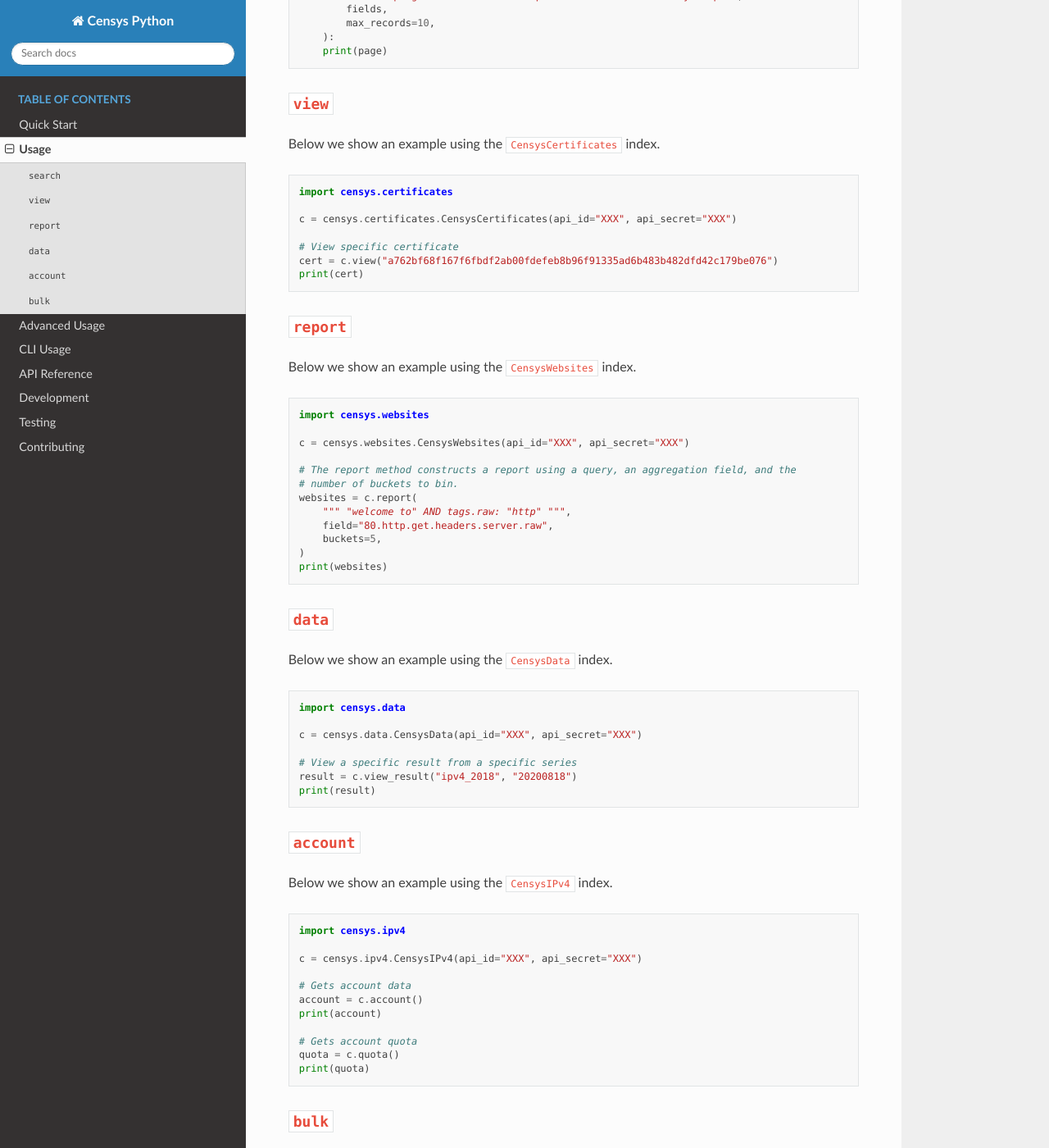
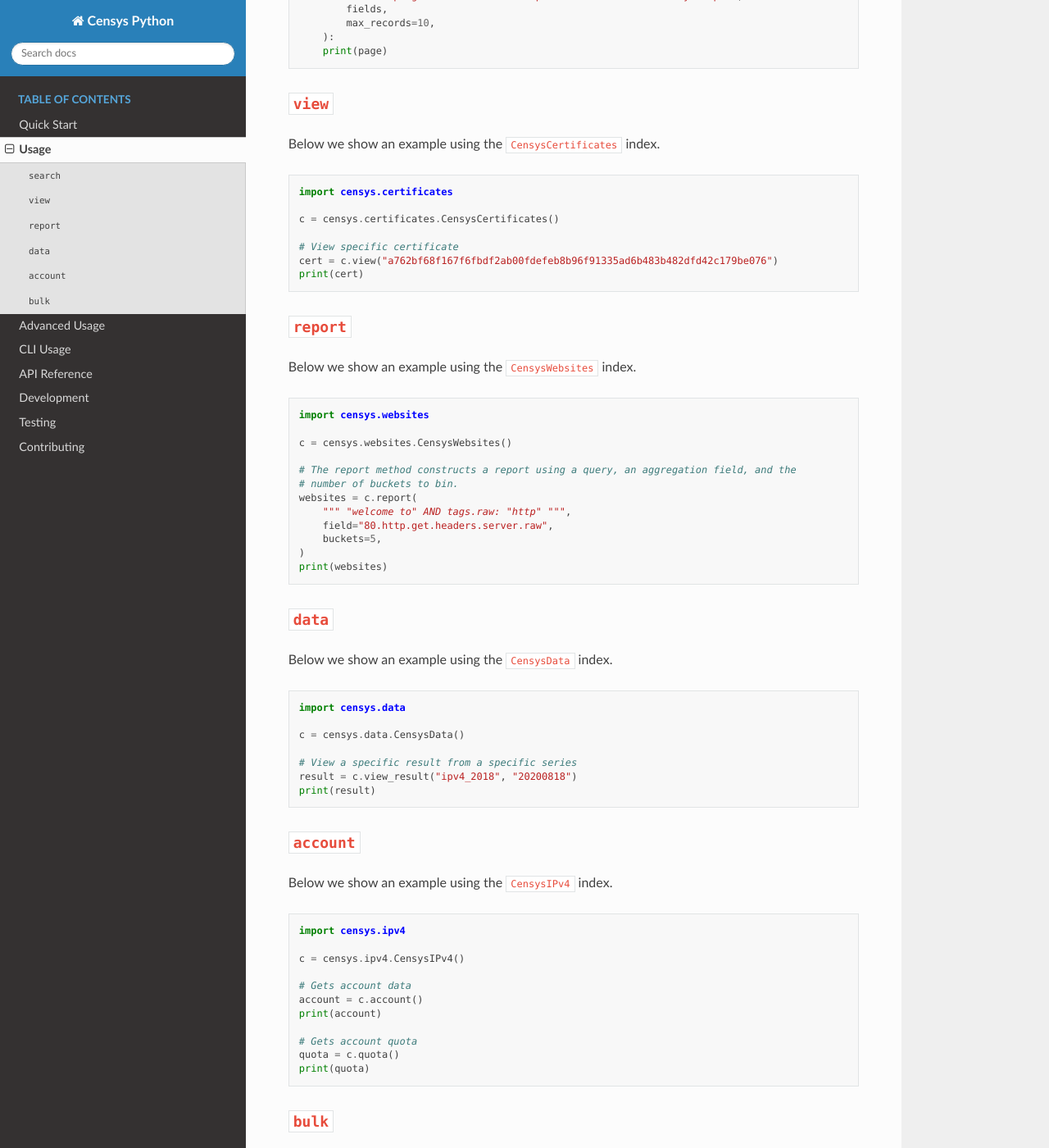
Before and after one commit to censys/censys-python, a Sphinx documentation site: the page built from docs/usage.rst, in a window 1280 px wide and 1400 px high, scrolled down 1433 px. Shown: the whole window at 82% size. Built offline with Sphinx 7.4.7 and the Read the Docs theme 2.0.0, drawn with Linux system fonts in a browser that asks for light colours; some of the changed text lies outside the part shown.

```diff
--- a/docs/usage.rst
+++ b/docs/usage.rst
@@ -29,7 +29,7 @@ Below we show an example using the ``CensysIPv4`` index.
 
     import censys.ipv4
 
-    c = censys.ipv4.CensysIPv4(api_id="XXX", api_secret="XXX")
+    c = censys.ipv4.CensysIPv4()
 
     for page in c.search(
         "443.https.get.headers.server: Apache AND location.country: Japan",
@@ -68,7 +68,7 @@ Below we show an example using the ``CensysCertificates`` index.
 
     import censys.certificates
 
-    c = censys.certificates.CensysCertificates(api_id="XXX", api_secret="XXX")
+    c = censys.certificates.CensysCertificates()
 
     # View specific certificate
     cert = c.view("a762bf68f167f6fbdf2ab00fdefeb8b96f91335ad6b483b482dfd42c179be076")
@@ -83,7 +83,7 @@ Below we show an example using the ``CensysWebsites`` index.
 
     import censys.websites
 
-    c = censys.websites.CensysWebsites(api_id="XXX", api_secret="XXX")
+    c = censys.websites.CensysWebsites()
 
     # The report method constructs a report using a query, an aggregation field, and the
     # number of buckets to bin.
@@ -103,7 +103,7 @@ Below we show an example using the ``CensysData`` index.
 
     import censys.data
 
-    c = censys.data.CensysData(api_id="XXX", api_secret="XXX")
+    c = censys.data.CensysData()
 
     # View a specific result from a specific series
     result = c.view_result("ipv4_2018", "20200818")
@@ -118,7 +118,7 @@ Below we show an example using the ``CensysIPv4`` index.
 
     import censys.ipv4
 
-    c = censys.ipv4.CensysIPv4(api_id="XXX", api_secret="XXX")
+    c = censys.ipv4.CensysIPv4()
 
     # Gets account data
     account = c.account()
@@ -139,7 +139,7 @@ Below we show an example using the ``CensysCertificates`` index.
 
     import censys.certificates
 
-    c = censys.certificates.CensysCertificates(api_id="XXX", api_secret="XXX")
+    c = censys.certificates.CensysCertificates()
 
     fingerprints = [
         "fce621c0dc1c666d03d660472f636ce91e66e96460545f0da7eb1a24873e2f70",
```
